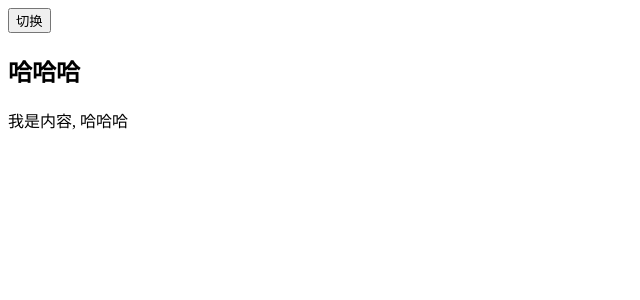
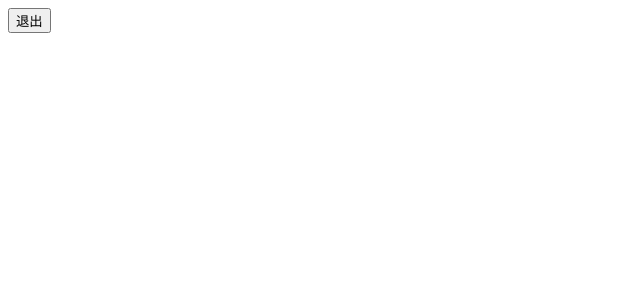
Before and after one commit to yzjgogo/vue3study, a React (Create React App) app in the folder react_scaffold/: page / in a window 1280 px wide. Shown: the top 300 px of the page, without its empty margins (0-640 px from the left). Built offline with nearby package versions, Linux system fonts and the light colour scheme.

Commit message:
提交一波代码

```diff
--- a/react_scaffold/src/20_React的动画实现/02_SwitchTransition/App.jsx
+++ b/react_scaffold/src/20_React的动画实现/02_SwitchTransition/App.jsx
@@ -1,6 +1,6 @@
-import React, { PureComponent } from 'react'
+import React, { createRef, PureComponent } from 'react'
 import { SwitchTransition, CSSTransition } from 'react-transition-group'
-import "./style.css"
+import './style.css'
 
 export class App extends PureComponent {
   constructor() {
@@ -9,21 +9,40 @@ export class App extends PureComponent {
     this.state = {
       isLogin: true
     }
+    this.sectionRef = createRef()
   }
 
   render() {
     const { isLogin } = this.state
 
+    /**
+     CSSTransition用来处理元素的显示、隐藏两种情况的切换；SwitchTransition用来处理一直显示的元素两种状态的切换，例如登录和退出按钮的切换。
+
+     1：mode属性用于指定切换模式，'out-in'表示先执行退出动画，再执行进入动画；'in-out'表示先执行进入动画，再执行退出动画。
+     2：SwitchTransition还是要包裹CSSTransition实现状态切换动画
+     3：nodeRef，参考react_scaffold\src\20_React的动画实现\01_CSSTransition动画\App.jsx
+     4：key属性用于指定切换的唯一标识，这里使用isLogin的值来区分登录和退出状态。两种状态可以是任意值
+     5：classNames,指定动画类的前缀。react根据这个前缀匹配./style.css中的几个类。参考react_scaffold\src\20_React的动画实现\01_CSSTransition动画\App.jsx
+     6：timeout：参考react_scaffold\src\20_React的动画实现\01_CSSTransition动画\App.jsx
+
+
+     可见SwitchTransition使用起来很简单，因为最终是交给CSSTransition来处理动画的，所以我们只需要关注切换的状态和动画的类名即可。
+
+     */
     return (
       <div>
-        <SwitchTransition mode='out-in'>
+        <SwitchTransition mode="out-in">
           <CSSTransition
-            key={isLogin ? "exit": "login"}
+            nodeRef={this.sectionRef}
+            key={isLogin ? 'exit' : 'login'}
             classNames="login"
             timeout={1000}
           >
-            <button onClick={e => this.setState({ isLogin: !isLogin })}>
-              { isLogin ? "退出": "登录" }
+            <button
+              ref={this.sectionRef}
+              onClick={(e) => this.setState({ isLogin: !isLogin })}
+            >
+              {isLogin ? '退出' : '登录'}
             </button>
           </CSSTransition>
         </SwitchTransition>
--- a/react_scaffold/src/index.js
+++ b/react_scaffold/src/index.js
@@ -31,7 +31,8 @@ import ReactDOM from "react-dom/client"
 // import App from "./17_React的Portals/App"
 // import App from "./18_React的fragment/App"
 // import App from "./19_React的严格模式/App"
-import App from "./20_React的动画实现/01_CSSTransition动画/App"
+// import App from "./20_React的动画实现/01_CSSTransition动画/App"
+import App from "./20_React的动画实现/02_SwitchTransition/App"
 // import { StrictMode } from "react"
 
 // 编写React代码, 并且通过React渲染出来对应的内容
```
Also changed, not shown: react_scaffold/src/20_React的动画实现/01_CSSTransition动画/App.jsx (+7 -0 lines).
